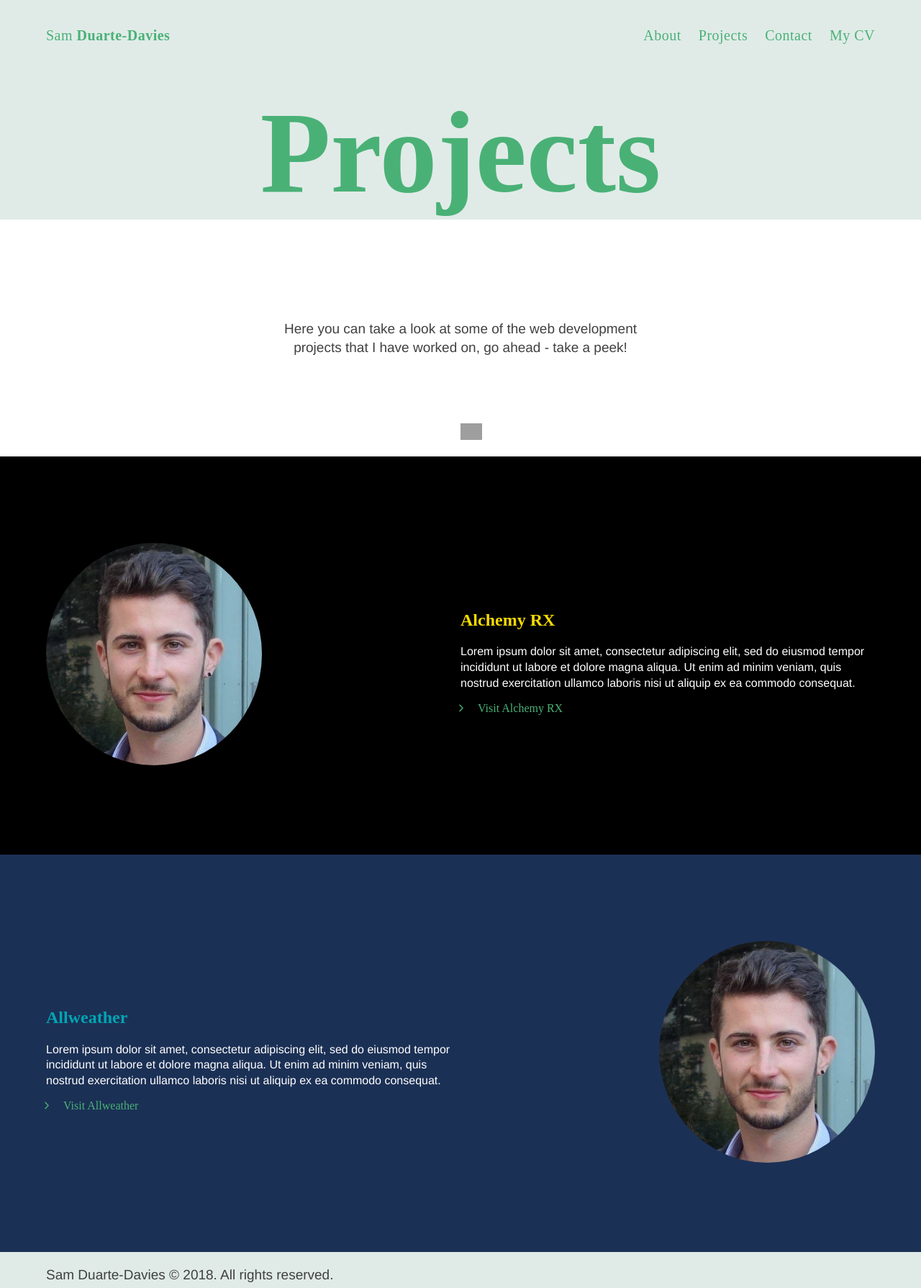
After one commit to samduartedavies/portfolio-new, a PHP site: page /projects in a window 1280 px wide. The commit adds this page. Shown: the whole page at 72% size. Run offline with PHP 8.4, Linux system fonts and the light colour scheme; style sheets or scripts are compiled from the project's sources; some libraries are stand-ins or nearby versions; some web fonts are replaced; grey boxes are pictures that could not be loaded.

Commit message:
added two projects and styled

```diff
--- a/common/inc/navigation.php
+++ b/common/inc/navigation.php
@@ -7,7 +7,7 @@
         <a href="/">About</a>
       </li>
       <li>
-        <a href="/case-studies">Projects</a>
+        <a href="/projects">Projects</a>
       </li>
       <li>
         <a href="/contact">Contact</a>
--- a/common/scss/_body.scss
+++ b/common/scss/_body.scss
@@ -29,3 +29,7 @@ html {
   min-height: 100%;
   position: relative;
 }
+
+.align-right.align-right {
+  text-align: right;
+}
--- /dev/null
+++ b/common/scss/_btn.scss
@@ -0,0 +1,31 @@
+.btn {
+  cursor: pointer;
+  text-decoration: none;
+  color: $primary;
+  position: relative;
+  &:hover {
+    color: $text;
+  }
+  &--link {
+    padding-left: 1.5em;
+    &::before {
+      position: absolute;
+      content: '';
+      width: 2em;
+      height: 100%;
+      left: -0.5em;
+      transform-origin: center;
+      display: inline-block;
+      background-image: url('../images/icons/right.svg');
+      background-position: 0% 50%;
+      background-size: contain;
+      background-repeat: no-repeat;
+      transition: all 0.25s ease;
+    }
+    &:hover {
+      &:before {
+        background-position: 100% 50%;
+      }
+    }
+  }
+}
--- a/common/scss/_container.scss
+++ b/common/scss/_container.scss
@@ -7,11 +7,15 @@
   &--half-half {
     display: flex;
     justify-content: space-between;
-    align-items: flex-start;
+    align-items: center;
     flex-wrap: wrap;
     & > div {
       width: 50%;
       text-align: left;
+      @include breakpoint('tablet') {
+        width: 100%;
+        text-align: center;
+      }
     }
   }
 }
--- a/common/scss/_header.scss
+++ b/common/scss/_header.scss
@@ -9,9 +9,20 @@
   background: $secondary;
   border-bottom: 2px solid $secondary;
   transition: all 0.5s ease-in-out;
+  @include breakpoint('phone') {
+    display: block;
+    height: auto;
+    padding: 30px 0;
+    min-height: 100px;
+  }
   &--shrink {
     height: 60px;
     background: $white;
     border-bottom-color: $grey;
+    @include breakpoint('phone') {
+      height: auto;
+      padding: 20px 0;
+      min-height: 60px;
+    }
   }
 }
--- a/common/scss/_navigation.scss
+++ b/common/scss/_navigation.scss
@@ -9,6 +9,7 @@
     @include containerize;
     display: flex;
     align-items: center;
+    flex-wrap: wrap;
     justify-content: space-between;
   }
   position: relative;
@@ -22,6 +23,7 @@
     @include breakpoint('phone') {
       height: auto;
       display: none;
+      width: 100%;
     }
     li {
       position: relative;
@@ -37,13 +39,12 @@
       a {
         color: $primary;
         text-decoration: none;
-        padding: 0.5em 0;
+        padding: 0.1em 0;
         display: block;
         position: relative;
         @include breakpoint('phone') {
           display: block;
           width: 100%;
-          text-align: center;
         }
         &:after {
           content: '';
@@ -56,6 +57,10 @@
           right: 0;
           margin: 0 auto;
           transition: width 0.25s ease-in-out;
+          @include breakpoint('phone') {
+            background: $grey;
+            height: 2px;
+          }
         }
         &:hover {
           color: $text;
@@ -67,6 +72,9 @@
       }
       & + li {
         margin-left: 1em;
+        @include breakpoint('phone') {
+          margin-left: 0;
+        }
       }
       &:hover {
         .menu__dropdown {
@@ -78,7 +86,7 @@
       display: none;
       position: absolute;
       position: absolute;
-      background: blue;
+      background: $primary;
       padding: 0.5em;
       width: max-content;
     }
@@ -86,10 +94,9 @@
   &__dropdown {
     display: none;
     position: absolute;
-    width: 50px;
-    height: 30px;
+    width: 30px;
+    height: 25px;
     z-index: 5;
-    top: 10px;
     right: 10px;
     span {
       position: absolute;
@@ -101,14 +108,14 @@
       overflow: visible;
       content: '';
       height: 4px;
-      background: blue;
+      background: $primary;
       opacity: 1;
       transition: opacity 0.15s 0.25s ease;
     }
     &:before,
     &:after {
       display: block;
-      background: blue;
+      background: $primary;
       content: '';
       width: 100%;
       height: 4px;
--- a/common/scss/_section.scss
+++ b/common/scss/_section.scss
@@ -3,7 +3,7 @@
   &--banner {
     background: $secondary;
     width: 100%;
-    padding: 15vh 0;
+    padding: 15vh 0 0;
     position: relative;
     p {
       font-family: TheSansExtraLight;
@@ -29,6 +29,9 @@
     align-items: center;
     flex-direction: column;
   }
+  &--padded {
+    padding: 15vh 0;
+  }
   &__next {
     position: absolute;
     cursor: pointer;
@@ -38,4 +41,39 @@
     background: url('../images/icons/down.svg') center no-repeat;
     background-size: contain;
   }
+  &--project {
+    p {
+      font-size: 16px;
+    }
+  }
+  &--alchemy {
+    background: #000000;
+    color: $white;
+    h2 {
+      color: #f7da00;
+    }
+    p {
+      color: $white;
+    }
+    .btn {
+      &:hover {
+        color: #f7da00;
+      }
+    }
+  }
+  &--allweather {
+    background: #1b3055;
+    color: $white;
+    h2 {
+      color: #00a5b4;
+    }
+    p {
+      color: $white;
+    }
+    .btn {
+      &:hover {
+        color: #00a5b4;
+      }
+    }
+  }
 }
--- a/common/scss/main.scss
+++ b/common/scss/main.scss
@@ -10,3 +10,4 @@
 @import '_section';
 @import '_container';
 @import '_img';
+@import '_btn';
--- a/index.php
+++ b/index.php
@@ -8,10 +8,10 @@
     </div>
     <a class="section__next">&nbsp;</a>
   </section>
-  <section class="section section--hifivee">
+  <!-- <section class="section section--hifivee">
     Hi Five for finding my website!
     <a class="section__next">&nbsp;</a>
-  </section>
+  </section> -->
   <section class="section section--fullheight section--centered">
     <div class="container container--narrow">
       <img class="img--circle" srcset=""
--- /dev/null
+++ b/projects.php
@@ -0,0 +1,39 @@
+<?php include $_SERVER['DOCUMENT_ROOT'] . '/common/php/functions.php'; ?>
+
+<?php getHeader('Bellhouse Joseph - Lorem Ipsum', 'Lorm ipsum', 'page-home'); ?>
+  <section class="section section--banner section--centered">
+    <div class="container">
+      <h1>Projects</h1>
+    </div>
+  </section>
+  <section class="section section--centered section--padded">
+    <div class="container container--narrow">
+      <p>Here you can take a look at some of the web development projects that I have worked on, go ahead - take a peek!</p>
+      <a class="section__next">&nbsp;</a>
+    </div>
+  </section>
+  <section class="section section--project section--padded section--alchemy">
+    <div class="container container--half-half">
+      <div>
+        <img class="img--circle" srcset=""
+        src="/common/images/my-beautiful-face.jpg" alt="Sam Duarte-Davies' beautiful face" />
+      </div>
+      <div>
+      <h2>Alchemy RX</h2>
+      <p>Lorem ipsum dolor sit amet, consectetur adipiscing elit, sed do eiusmod tempor incididunt ut labore et dolore magna aliqua. Ut enim ad minim veniam, quis nostrud exercitation ullamco laboris nisi ut aliquip ex ea commodo consequat.</p>
+      <a class="btn btn--link" href="https://www.alchemy-rx.com/" target="_blank">Visit Alchemy RX</a>
+    </div>
+  </section>
+  <section class="section section--project section--padded section--allweather">
+    <div class="container container--half-half">
+      <div>
+        <h2>Allweather</h2>
+        <p>Lorem ipsum dolor sit amet, consectetur adipiscing elit, sed do eiusmod tempor incididunt ut labore et dolore magna aliqua. Ut enim ad minim veniam, quis nostrud exercitation ullamco laboris nisi ut aliquip ex ea commodo consequat.</p>
+        <a class="btn btn--link" href="https://www.alchemy-rx.com/" target="_blank">Visit Allweather</a>
+      </div>
+      <div class="align-right">
+        <img class="img--circle" srcset=""
+        src="/common/images/my-beautiful-face.jpg" alt="Sam Duarte-Davies' beautiful face" />
+    </div>
+  </section>
+<?php getFooter(); ?>
```
Also changed, not shown: case-studies/case-study-a.php (deleted, +0 -13 lines), case-studies/case-study-b.php (deleted, +0 -13 lines), case-studies/index.php (deleted, +0 -12 lines), pages/index.php (deleted, +0 -71 lines), common/images/icons/right.svg (added), common/images/icons/right2.svg (added).
